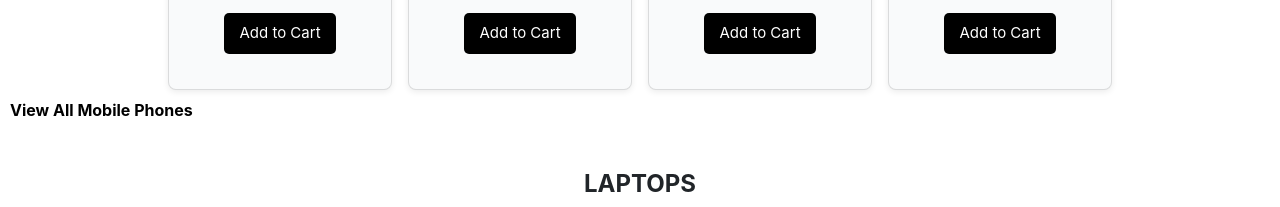
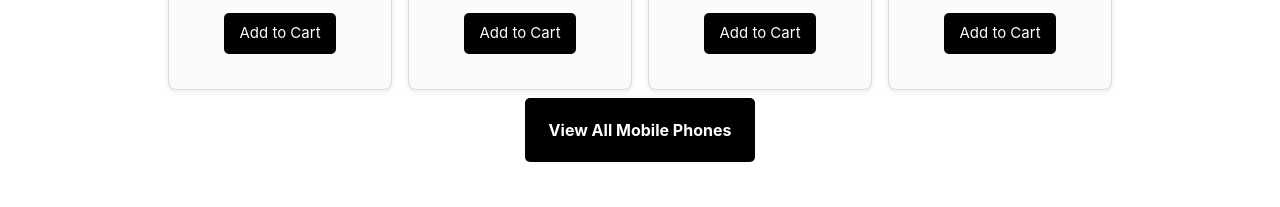
Before and after one commit to kumarsai12383/KS-MYShopEasy, a plain HTML site: page login.html in a window 1280 px wide. Shown: the part 1344-1551 px from the top of the page. Drawn offline with nearby package versions, Linux system fonts and the light colour scheme.

Commit message:
Update login.css

```diff
--- a/login.css
+++ b/login.css
@@ -146,3 +146,25 @@ h1{
     color: black;
     font-size: 15px;
 }
+.btn-items{
+    display: flex;
+    justify-content: center;
+    flex-direction: row;
+    color: white;
+    margin-left: 41%;
+    margin-right: 41%;
+    padding: 20px;
+    background-color: black;
+    gap: 20px;
+
+}
+.btn-items a{
+    text-decoration: none;
+    color: white;
+
+    border-radius: 5px;
+    transition: background-color 0.3s;
+}
+.btn-items:hover{
+    background-color: orange;
+}
```
